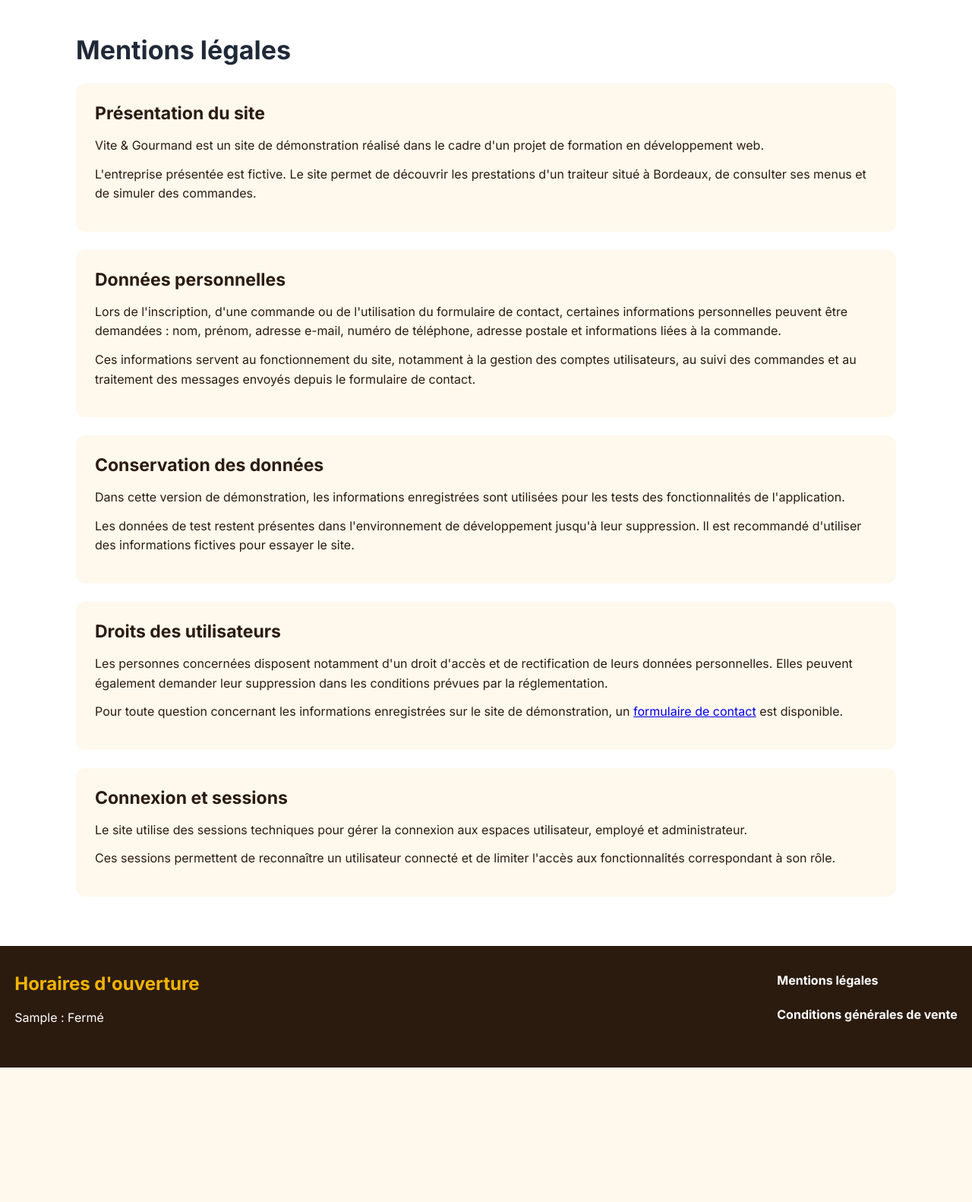
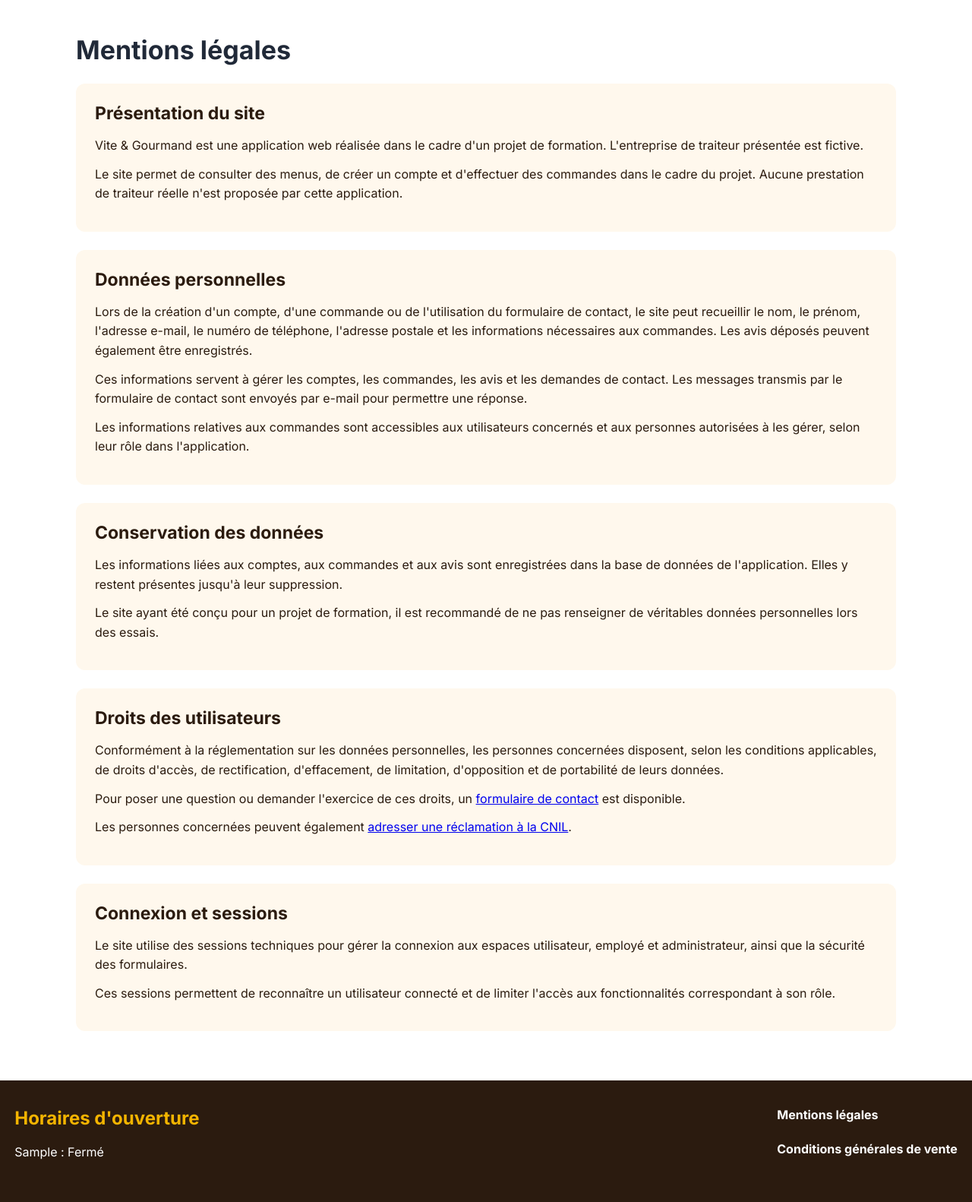
Before and after one commit to RamziMammad/vite-et-gourmand, a PHP site: page /vite-et-gourmand/mentions-legales.html in a window 1280 px wide. Shown: the part 99-1681 px from the top of the page at 76% size. Before the commit the page ends 1504 px from the top, so only its background shows below. Run offline with PHP 8.4, Linux system fonts and the light colour scheme; tables that the repository leaves empty hold one stand-in row (values such as "Sample post").

Commit message:
Completer les informations sur les donnees personnelles

```diff
--- a/site-web/commande.php
+++ b/site-web/commande.php
@@ -530,6 +530,12 @@ if ($message === 'La date de livraison sélectionnée est déjà passée. Veuill
                     <span id="prix-total">250,00 €</span>
                 </p>
 
+                <p class="information-commande">
+                    Les informations de cette commande servent à son organisation et à son suivi.
+                    Consultez les <a href="mentions-legales.html">mentions légales</a>
+                    pour connaître l'utilisation de vos données et vos droits.
+                </p>
+
                 <button
                     id="bouton-valider-commande"
                     type="submit"
--- a/site-web/contact.php
+++ b/site-web/contact.php
@@ -169,6 +169,12 @@ if ($_SERVER['REQUEST_METHOD'] === 'POST') {
                     ><?php echo htmlspecialchars($description, ENT_QUOTES, 'UTF-8'); ?></textarea>
                 </div>
 
+                <p class="information-donnees">
+                    Votre adresse e-mail et votre message servent à traiter votre demande.
+                    Pour en savoir plus, consultez les
+                    <a href="mentions-legales.html">mentions légales</a>.
+                </p>
+
                 <button type="submit" class="bouton-contact">
                     Envoyer le message
                 </button>
--- a/site-web/inscription.php
+++ b/site-web/inscription.php
@@ -176,6 +176,12 @@ if ($_SERVER['REQUEST_METHOD'] === 'POST') {
                     </p>
                 </div>
 
+                <p class="information-donnees">
+                    Les informations saisies servent à créer votre compte et à gérer vos commandes.
+                    Consultez les <a href="mentions-legales.html">mentions légales</a>
+                    pour connaître l'utilisation de vos données et vos droits.
+                </p>
+
                 <button type="submit" class="bouton-inscription">
                     Créer mon compte
                 </button>
--- a/site-web/mentions-legales.html
+++ b/site-web/mentions-legales.html
@@ -5,6 +5,7 @@
 <head>
     <meta charset="UTF-8">
     <meta name="viewport" content="width=device-width, initial-scale=1.0">
+    <meta name="description" content="Mentions légales et informations sur les données personnelles du site Vite & Gourmand.">
 
     <title>Mentions légales - Vite & Gourmand</title>
 
@@ -56,16 +57,16 @@
             <h2>Présentation du site</h2>
 
             <p>
-                Vite &amp; Gourmand est un site de démonstration
-                réalisé dans le cadre d'un projet de formation
-                en développement web.
+                Vite &amp; Gourmand est une application web réalisée
+                dans le cadre d'un projet de formation. L'entreprise
+                de traiteur présentée est fictive.
             </p>
 
             <p>
-                L'entreprise présentée est fictive. Le site permet
-                de découvrir les prestations d'un traiteur situé
-                à Bordeaux, de consulter ses menus et de simuler
-                des commandes.
+                Le site permet de consulter des menus, de créer un compte
+                et d'effectuer des commandes dans le cadre du projet.
+                Aucune prestation de traiteur réelle n'est proposée
+                par cette application.
             </p>
         </section>
 
@@ -73,18 +74,25 @@
             <h2>Données personnelles</h2>
 
             <p>
-                Lors de l'inscription, d'une commande ou de
-                l'utilisation du formulaire de contact, certaines
-                informations personnelles peuvent être demandées :
-                nom, prénom, adresse e-mail, numéro de téléphone,
-                adresse postale et informations liées à la commande.
+                Lors de la création d'un compte, d'une commande ou
+                de l'utilisation du formulaire de contact, le site
+                peut recueillir le nom, le prénom, l'adresse e-mail,
+                le numéro de téléphone, l'adresse postale et les
+                informations nécessaires aux commandes. Les avis
+                déposés peuvent également être enregistrés.
             </p>
 
             <p>
-                Ces informations servent au fonctionnement du site,
-                notamment à la gestion des comptes utilisateurs,
-                au suivi des commandes et au traitement des messages
-                envoyés depuis le formulaire de contact.
+                Ces informations servent à gérer les comptes,
+                les commandes, les avis et les demandes de contact.
+                Les messages transmis par le formulaire de contact
+                sont envoyés par e-mail pour permettre une réponse.
+            </p>
+
+            <p>
+                Les informations relatives aux commandes sont accessibles
+                aux utilisateurs concernés et aux personnes autorisées
+                à les gérer, selon leur rôle dans l'application.
             </p>
         </section>
 
@@ -92,16 +100,16 @@
             <h2>Conservation des données</h2>
 
             <p>
-                Dans cette version de démonstration, les informations
-                enregistrées sont utilisées pour les tests des
-                fonctionnalités de l'application.
+                Les informations liées aux comptes, aux commandes et
+                aux avis sont enregistrées dans la base de données
+                de l'application. Elles y restent présentes jusqu'à
+                leur suppression.
             </p>
 
             <p>
-                Les données de test restent présentes dans
-                l'environnement de développement jusqu'à leur
-                suppression. Il est recommandé d'utiliser des
-                informations fictives pour essayer le site.
+                Le site ayant été conçu pour un projet de formation,
+                il est recommandé de ne pas renseigner de véritables
+                données personnelles lors des essais.
             </p>
         </section>
 
@@ -109,18 +117,22 @@
             <h2>Droits des utilisateurs</h2>
 
             <p>
-                Les personnes concernées disposent notamment
-                d'un droit d'accès et de rectification de leurs
-                données personnelles. Elles peuvent également
-                demander leur suppression dans les conditions
-                prévues par la réglementation.
+                Conformément à la réglementation sur les données
+                personnelles, les personnes concernées disposent,
+                selon les conditions applicables, de droits d'accès,
+                de rectification, d'effacement, de limitation,
+                d'opposition et de portabilité de leurs données.
             </p>
 
             <p>
-                Pour toute question concernant les informations
-                enregistrées sur le site de démonstration,
-                un <a href="contact.php">formulaire de contact</a>
+                Pour poser une question ou demander l'exercice
+                de ces droits, un <a href="contact.php">formulaire de contact</a>
                 est disponible.
+            </p>
+
+            <p>
+                Les personnes concernées peuvent également
+                <a href="https://www.cnil.fr/fr/plaintes">adresser une réclamation à la CNIL</a>.
             </p>
         </section>
 
@@ -130,7 +142,7 @@
             <p>
                 Le site utilise des sessions techniques pour gérer
                 la connexion aux espaces utilisateur, employé
-                et administrateur.
+                et administrateur, ainsi que la sécurité des formulaires.
             </p>
 
             <p>
```
